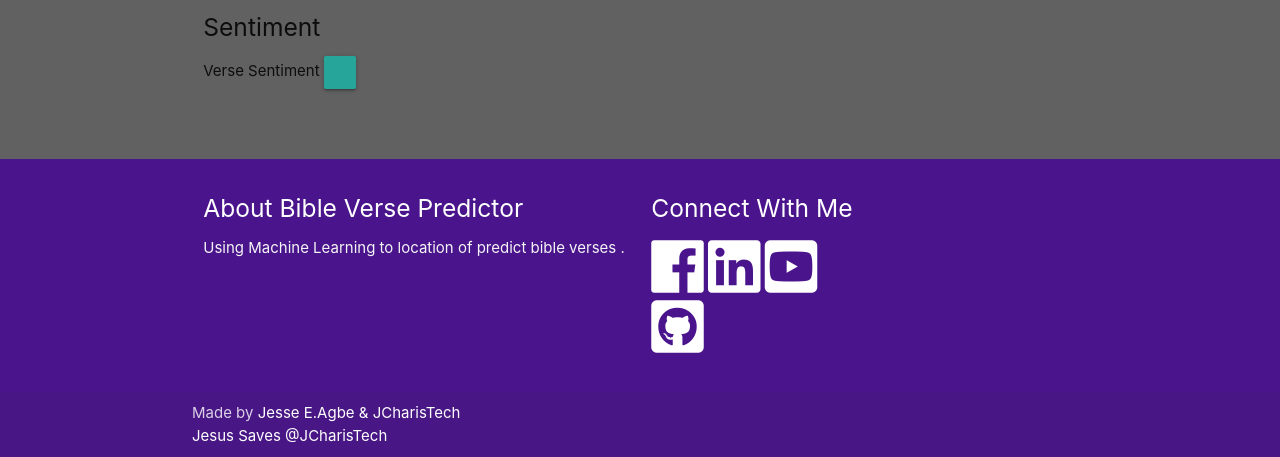
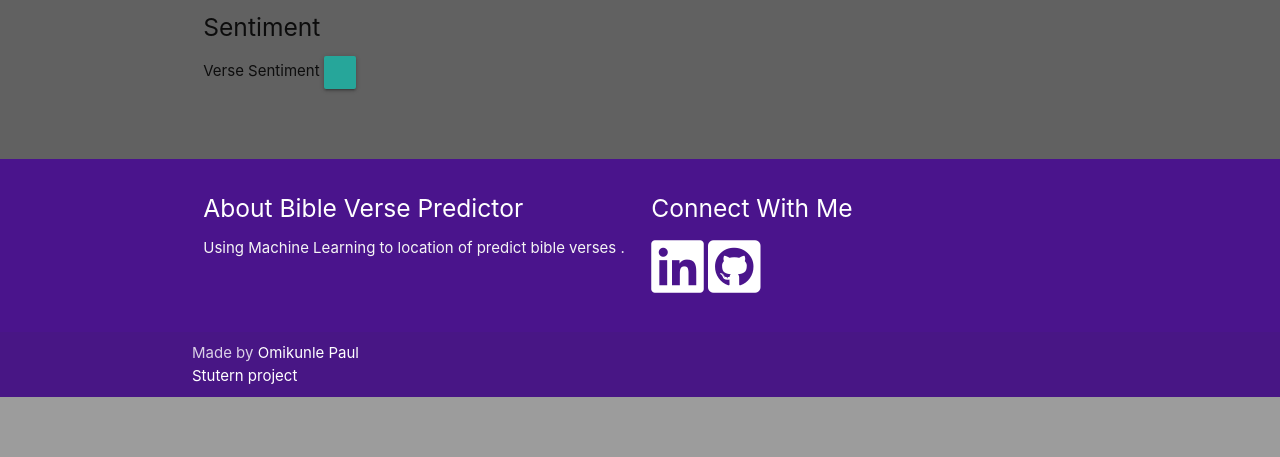
Before and after one commit to PAUL-OMIKUNLE/Bible_verse_predictor, a Flask app: page / in a window 1280 px wide. Shown: the part 1037-1494 px from the top of the page. After the commit the page ends 1434 px from the top, so only its background shows below. Run offline with Flask 2, Linux system fonts and the light colour scheme; some libraries are stand-ins or nearby versions.

Commit message:
Update interface.html

```diff
--- a/templates/interface.html
+++ b/templates/interface.html
@@ -35,7 +35,7 @@
   <div id="index-banner" class="parallax-container">
      <ul class="slides">
       <li>
-        <img src="backgroundblue.png" alt="Unsplashed background img 1" alt="">
+        <img src="ayo.jpg" alt="Unsplashed background img 1" alt="">
         <div class="caption center-align">
           <h2>Bible Verse Prediction </h2>
           <h5 class="light grey-text text-lighten-3 hide-on-small-only">
@@ -48,7 +48,7 @@
         </div>
       </li>
       <li>
-       <img src="backgroundpurple.png" alt="Unsplashed background img 1">
+       <img src="ayo.jpg" alt="Unsplashed background img 1">
         <div class="caption left-align">
           <h2>Bible Passage Prediction</h2>
           <h5 class="light grey-text text-lighten-3 hide-on-small-only">
@@ -155,16 +155,10 @@
    <div class="col l3 s12">
           <h5 class="white-text">Connect With Me</h5>
           <ul>
-            <a href="https://facebook.com/jcharistech" target="_blank" class="white-text">
-            <i class="fab fa-facebook fa-4x"></i>
-          </a>
-          <a href="https://gh.linkedin.com/in/jesiel-emmanuel-agbemabiase-6935b690" target="_blank" class="white-text">
+           <a href="https://www.linkedin.com/in/paul-omikunle" target="_blank" class="white-text">
             <i class="fab fa-linkedin fa-4x"></i>
           </a>
-          <a href="https://www.youtube.com/channel/UC2wMHF4HBkTMGLsvZAIWzRg" target="_blank" class="white-text">
-            <i class="fab fa-youtube-square fa-4x"></i>
-          </a>
-           <a href="https://github.com/Jcharis/" target="_blank" class="white-text">
+           <a href="https://github.com/PAUL-OMIKUNLE?tab=repositories/" target="_blank" class="white-text">
             <i class="fab fa-github-square fa-4x"></i>
           </a>
           </ul>
@@ -173,8 +167,8 @@
     </div>
     <div class="footer-copyright">
       <div class="container">
-      Made by <a class="white-text text-lighten-3" href="https://jcharistech.wordpress.com">Jesse E.Agbe & JCharisTech</a><br/>
-      <a class="white-text text-lighten-3" href="https://jcharistech.wordpress.com">Jesus Saves @JCharisTech</a>
+      Made by <a class="white-text text-lighten-3" href="https://github.com/PAUL-OMIKUNLE/Bible_verse_predictor">Omikunle Paul</a><br/>
+      <a class="white-text text-lighten-3" href="https://github.com/PAUL-OMIKUNLE/Bible_verse_predictor">Stutern project</a>
       </div>
     </div>
   </footer>
```
